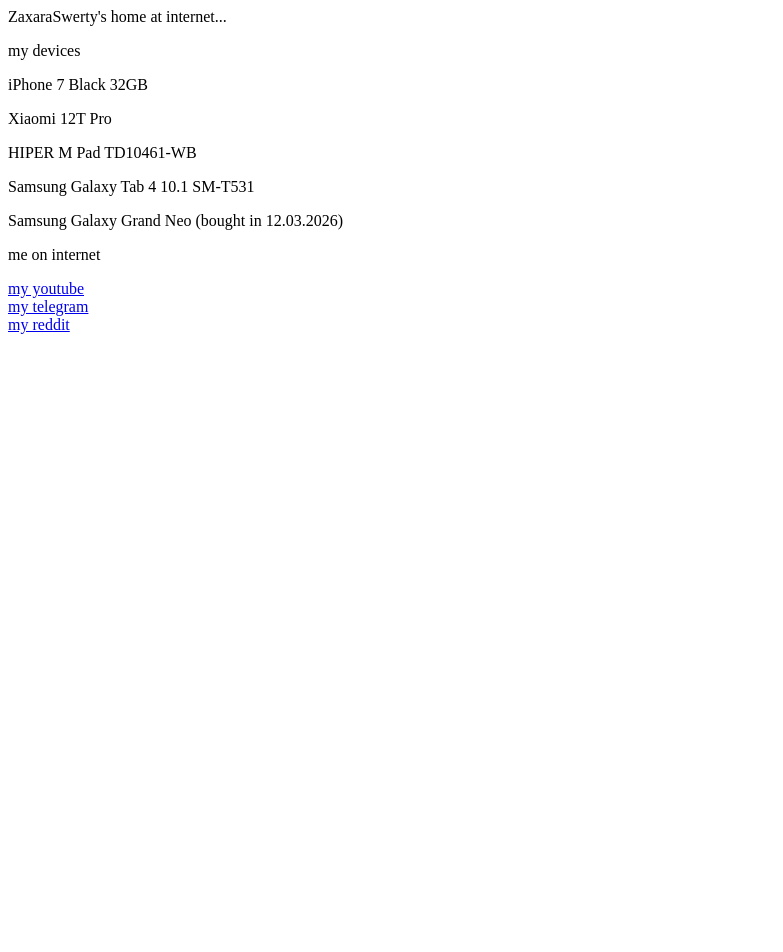
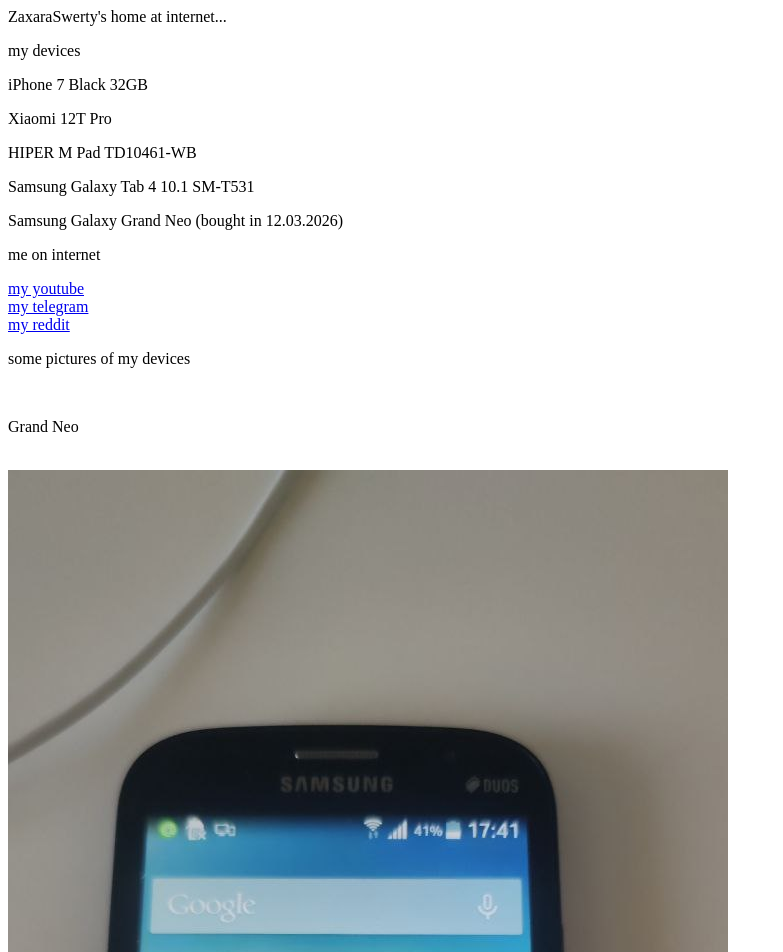
Before and after one commit to ZaxaraSwerty/zaxaraswerty.github.io, a plain HTML site: page index.html in a window 1280 px wide. Shown: the top 952 px of the page, without its empty margins (0-783 px from the left). Before the commit the page ends 800 px from the top, so only its background shows below. Drawn offline with Linux system fonts and the light colour scheme.

Commit message:
Update index.html

```diff
--- a/index.html
+++ b/index.html
@@ -18,6 +18,11 @@
           <a href="https://t.me/ZaxaraswertyOffocial">my telegram</a> <br>
           <a href="https://reddit.com/u/ZaxaraSwertyTech">my reddit</a> <br>
         </div>
+        <div>
+            <p>some pictures of my devices</p> <br>
+            <p>Grand Neo</p> <br>
+            <img src="photo_2026-03-13_17-41-44.jpg"> <img src="photo_2026-03-13_17-55-29.jpg"> <video src="video_2026-03-13_17-55-16.mp4"></video> <video src="video_2026-03-13_17-55-37.mp4"></video>
+        </div>
     </body>
 </head>
 </html>
```
